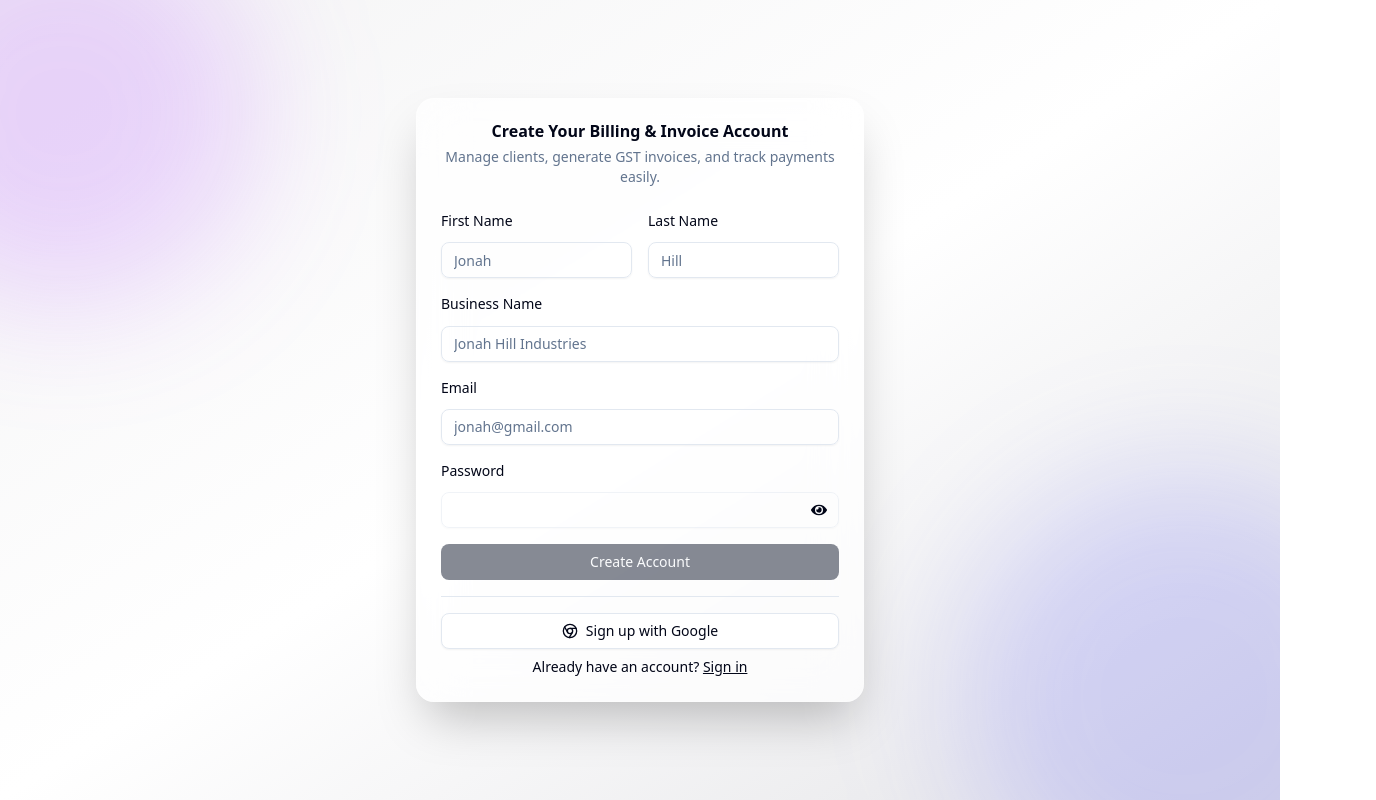
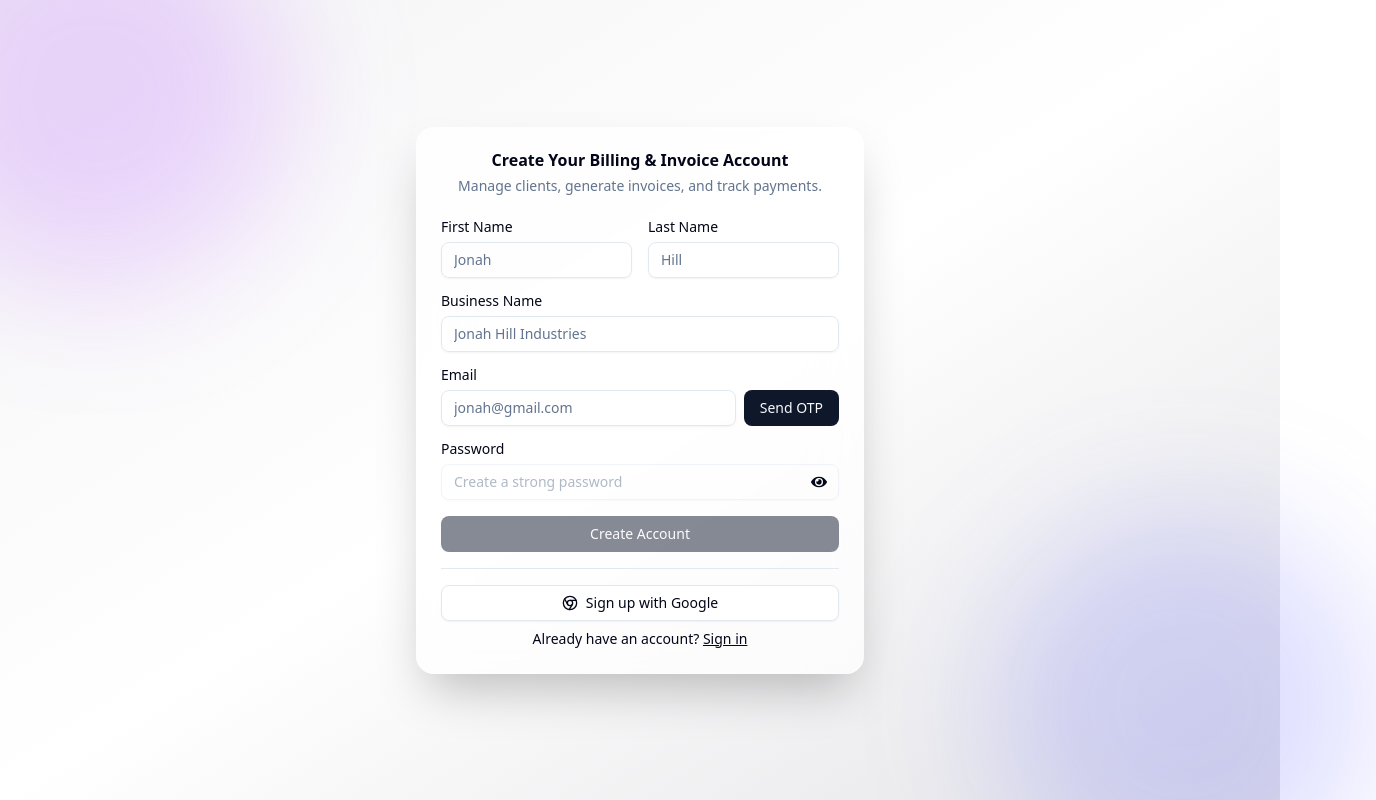
Before and after one commit to Vahid819/invoice-billing, a Next.js app: page /sign-up in a window 1280 px wide. Shown: the top 800 px of the page, 1376 px wide, since content can reach past the window. Built offline with nearby package versions, Linux system fonts and the light colour scheme.

Commit message:
signup issue

```diff
--- a/package.json
+++ b/package.json
@@ -22,6 +22,7 @@
     "mongoose": "^9.1.5",
     "next": "16.1.4",
     "next-themes": "^0.4.6",
+    "nodemailer": "^7.0.12",
     "react": "19.2.3",
     "react-dom": "19.2.3",
     "react-email": "^5.2.5",
--- a/src/app/(auth)/sign-up/page.js
+++ b/src/app/(auth)/sign-up/page.js
@@ -2,7 +2,9 @@
 
 import { useState } from "react"
 import Link from "next/link"
+import { useRouter } from "next/navigation"
 import { signupSchema } from "@/schemas/userSignupSchema"
+
 import {
   Card,
   CardHeader,
@@ -12,22 +14,20 @@ import {
 } from "@/components/ui/card"
 import { Button } from "@/components/ui/button"
 import { Input } from "@/components/ui/input"
+import { Label } from "@/components/ui/label"
 import { Separator } from "@/components/ui/separator"
 import {
   InputOTP,
   InputOTPGroup,
   InputOTPSlot,
 } from "@/components/ui/input-otp"
+
 import { FaEye, FaEyeSlash } from "react-icons/fa"
 import { Chrome } from "lucide-react"
-import {
-  Field,
-  FieldContent,
-  FieldError,
-  FieldLabel,
-} from "@/components/ui/field"
 
 export default function SignupPage() {
+  const router = useRouter()
+
   const [showPassword, setShowPassword] = useState(false)
   const [otpSent, setOtpSent] = useState(false)
   const [otpVerified, setOtpVerified] = useState(false)
@@ -49,11 +49,17 @@ export default function SignupPage() {
     setForm({ ...form, [e.target.name]: e.target.value })
   }
 
-  // 🔹 SEND OTP
+  // SEND OTP
   const handleSendOtp = async () => {
+    if (!form.name || !form.email) {
+      setMessage("Please enter name and email first")
+      return
+    }
+
     setLoading(true)
     setMessage("")
 
+    try {
       const res = await fetch("/api/auth/send-otp", {
         method: "POST",
         headers: { "Content-Type": "application/json" },
@@ -64,7 +70,6 @@ export default function SignupPage() {
       })
 
       const data = await res.json()
-    setLoading(false)
 
       if (!res.ok) {
         setMessage(data.message || "Failed to send OTP")
@@ -73,13 +78,24 @@ export default function SignupPage() {
 
       setOtpSent(true)
       setMessage("OTP sent to your email")
+    } catch {
+      setMessage("Server error while sending OTP")
+    } finally {
+      setLoading(false)
+    }
   }
 
-  // 🔹 VERIFY OTP
+  // VERIFY OTP
   const handleVerifyOtp = async () => {
+    if (!form.otp) {
+      setMessage("Please enter OTP")
+      return
+    }
+
     setLoading(true)
     setMessage("")
 
+    try {
       const res = await fetch("/api/auth/verify-otp", {
         method: "POST",
         headers: { "Content-Type": "application/json" },
@@ -90,7 +106,6 @@ export default function SignupPage() {
       })
 
       const data = await res.json()
-    setLoading(false)
 
       if (!res.ok) {
         setMessage(data.message || "OTP verification failed")
@@ -98,15 +113,28 @@ export default function SignupPage() {
       }
 
       setOtpVerified(true)
-    setMessage("OTP verified successfully")
+      setMessage("OTP verified. Create your password.")
+    } catch {
+      setMessage("Server error during OTP verification")
+    } finally {
+      setLoading(false)
+    }
   }
 
-  // 🔹 FINAL SIGNUP
+  // FINAL SIGNUP
   const handleSubmit = async (e) => {
     e.preventDefault()
     setErrors({})
+    setMessage("")
 
-    const parsed = signupSchema.safeParse(form)
+    if (!otpVerified) {
+      setMessage("Please verify OTP first")
+      return
+    }
+
+    const { otp, ...payload } = form
+
+    const parsed = signupSchema.safeParse(payload)
     if (!parsed.success) {
       setErrors(parsed.error.flatten().fieldErrors)
       return
@@ -121,10 +149,11 @@ export default function SignupPage() {
       })
 
       const data = await res.json()
+
       if (!res.ok) {
         setErrors({ general: data.message })
       } else {
-        alert("Account created successfully 🎉")
+        router.push("/dashboard") // ✅ REDIRECT
       }
     } catch {
       setErrors({ general: "Server error" })
@@ -134,17 +163,17 @@ export default function SignupPage() {
   }
 
   return (
-    <div className="relative min-h-screen flex items-center justify-center px-4 bg-linear-to-br from-zinc-100 via-white to-zinc-200 dark:from-zinc-950 dark:via-zinc-900 dark:to-black overflow-hidden">
+    <div className="relative min-h-screen flex items-center justify-center px-4 bg-linear-to-br from-zinc-100 via-white to-zinc-200 dark:from-zinc-950 dark:via-zinc-900 dark:to-black">
 
-      {/* Cinematic lights */}
-      <div className="absolute top-[-10%] left-[-10%] w-96 h-96 bg-purple-500/20 rounded-full blur-3xl" />
-      <div className="absolute bottom-[-15%] right-[-10%] w-[28rem] h-[28rem] bg-indigo-500/20 rounded-full blur-3xl" />
+      {/* Light effects */}
+      <div className="absolute -top-24 -left-24 w-96 h-96 bg-purple-500/20 rounded-full blur-3xl" />
+      <div className="absolute -bottom-24 -right-24 w-96 h-96 bg-indigo-500/20 rounded-full blur-3xl" />
 
       <Card className="w-full max-w-md rounded-2xl bg-white/70 dark:bg-zinc-900/60 backdrop-blur-xl border border-white/20 dark:border-white/10 shadow-2xl">
         <CardHeader className="text-center">
           <CardTitle>Create Your Billing & Invoice Account</CardTitle>
           <CardDescription>
-            Manage clients, generate GST invoices, and track payments easily.
+            Manage clients, generate invoices, and track payments.
           </CardDescription>
         </CardHeader>
 
@@ -153,56 +182,64 @@ export default function SignupPage() {
 
             {/* Name */}
             <div className="grid grid-cols-2 gap-4">
-              <Field>
-                <FieldLabel>First Name</FieldLabel>
-                <FieldContent>
-                  <Input name="name" onChange={handleChange} placeholder="Jonah" />
-                </FieldContent>
-                <FieldError>{errors.name?.[0]}</FieldError>
-              </Field>
+              <div className="space-y-2">
+                <Label htmlFor="name">First Name</Label>
+                <Input
+                  id="name"
+                  name="name"
+                  placeholder="Jonah"
+                  onChange={handleChange}
+                />
+                {errors.name && <p className="text-sm text-red-500">{errors.name[0]}</p>}
+              </div>
 
-              <Field>
-                <FieldLabel>Last Name</FieldLabel>
-                <FieldContent>
-                  <Input name="lastName" onChange={handleChange} placeholder="Hill" />
-                </FieldContent>
-              </Field>
+              <div className="space-y-2">
+                <Label htmlFor="lastName">Last Name</Label>
+                <Input
+                  id="lastName"
+                  name="lastName"
+                  placeholder="Hill"
+                  onChange={handleChange}
+                />
+              </div>
             </div>
 
             {/* Business */}
-            <Field>
-              <FieldLabel>Business Name</FieldLabel>
-              <FieldContent>
-                <Input name="businessName" onChange={handleChange} placeholder="Jonah Hill Industries" />
-              </FieldContent>
-              <FieldError>{errors.businessName?.[0]}</FieldError>
-            </Field>
+            <div className="space-y-2">
+              <Label htmlFor="businessName">Business Name</Label>
+              <Input
+                id="businessName"
+                name="businessName"
+                placeholder="Jonah Hill Industries"
+                onChange={handleChange}
+              />
+            </div>
 
             {/* Email */}
-            <Field>
-              <FieldLabel>Email</FieldLabel>
-              <FieldContent className="flex gap-2">
+            <div className="space-y-2">
+              <Label htmlFor="email">Email</Label>
+              <div className="flex gap-2">
                 <Input
+                  id="email"
                   name="email"
                   type="email"
+                  placeholder="jonah@gmail.com"
                   onChange={handleChange}
-                  placeholder="jonah@gmail.com"
                   disabled={otpSent}
                 />
-                {form.email && !otpSent && (
+                {!otpSent && (
                   <Button type="button" onClick={handleSendOtp} disabled={loading}>
-                    {loading ? "Sending..." : "Send OTP"}
+                    Send OTP
                   </Button>
                 )}
-              </FieldContent>
-              <FieldError>{errors.email?.[0]}</FieldError>
-            </Field>
+              </div>
+            </div>
 
             {/* OTP */}
             {otpSent && (
-              <Field>
-                <FieldLabel>OTP</FieldLabel>
-                <FieldContent>
+              <>
+                <div className="space-y-2">
+                  <Label>OTP</Label>
                   <InputOTP
                     maxLength={6}
                     value={form.otp}
@@ -214,23 +251,25 @@ export default function SignupPage() {
                       ))}
                     </InputOTPGroup>
                   </InputOTP>
-                </FieldContent>
-              </Field>
-            )}
+                </div>
 
-            {otpSent && !otpVerified && (
+                {!otpVerified && (
                   <Button type="button" onClick={handleVerifyOtp} className="w-full">
                     Verify OTP
                   </Button>
                 )}
+              </>
+            )}
 
             {/* Password */}
-            <Field>
-              <FieldLabel>Password</FieldLabel>
-              <FieldContent className="relative">
+            <div className="space-y-2">
+              <Label htmlFor="password">Password</Label>
+              <div className="relative">
                 <Input
+                  id="password"
                   name="password"
                   type={showPassword ? "text" : "password"}
+                  placeholder="Create a strong password"
                   onChange={handleChange}
                   disabled={!otpVerified}
                 />
@@ -241,18 +280,18 @@ export default function SignupPage() {
                 >
                   {showPassword ? <FaEyeSlash /> : <FaEye />}
                 </button>
-              </FieldContent>
-              <FieldError>{errors.password?.[0]}</FieldError>
-            </Field>
+              </div>
+              {errors.password && (
+                <p className="text-sm text-red-500">{errors.password[0]}</p>
+              )}
+            </div>
 
             {message && (
-              <p className="text-sm text-center text-muted-foreground">
-                {message}
-              </p>
+              <p className="text-sm text-center text-muted-foreground">{message}</p>
             )}
 
             {errors.general && (
-              <p className="text-red-500 text-center">{errors.general}</p>
+              <p className="text-sm text-center text-red-500">{errors.general}</p>
             )}
 
             <Button
@@ -260,7 +299,7 @@ export default function SignupPage() {
               className="w-full"
               disabled={!otpVerified || loading}
             >
-              {loading ? "Creating..." : "Create Account"}
+              Create Account
             </Button>
           </form>
 
--- a/src/app/api/auth/signup/route.js
+++ b/src/app/api/auth/signup/route.js
@@ -1,56 +1,69 @@
-import connectDB from "@/lib/db"
-import User from "@/models/User"
-import { signupSchema } from "@/schemas/userSignupSchema"
+import { connectDB } from "@/lib/db"
+import User from "@/model/User"
 import bcrypt from "bcryptjs"
+import { SignJWT } from "jose"
+import { cookies } from "next/headers"
+
+const secret = new TextEncoder().encode(process.env.JWT_SECRET)
 
 export async function POST(req) {
   await connectDB()
   const body = await req.json()
 
-  console.log("Signup request body:", body)
+  const { name, lastName, businessName, email, password } = body
 
-  // 1️⃣ Validate input using Zod
-  const parsed = signupSchema.safeParse(body)
-  if (!parsed.success) {
+  // 1️⃣ FIND EXISTING USER (CREATED DURING OTP)
+  const user = await User.findOne({ email }).select("+password")
+
+  if (!user) {
     return Response.json(
-      { errors: parsed.error.flatten().fieldErrors },
+      { message: "Please verify OTP first" },
       { status: 400 }
     )
   }
 
-  const { name, lastName, businessName, email, password } = parsed.data
-
-  // 2️⃣ Find user created during OTP
-  const user = await User.findOne({ email })
-
-  if (!user) {
+  // 2️⃣ ENSURE OTP IS VERIFIED
+  if (!user.otpVerified) {
     return Response.json(
-      { message: "Please verify email first" },
-      { status: 404 }
+      { message: "OTP not verified" },
+      { status: 401 }
     )
   }
 
-  // 3️⃣ Check OTP verification
-  if (!user.otpVerified) {
-    return Response.json(
-      { message: "OTP not verified" },
-      { status: 403 }
-    )
-  }
-
-  // 4️⃣ Complete signup
+  // 3️⃣ UPDATE ALL REMAINING FIELDS ✅
   user.name = name
   user.lastName = lastName
   user.businessName = businessName
   user.password = await bcrypt.hash(password, 10)
   user.verified = true
+  user.isLogin = true
+  user.lastLogin = new Date()
 
-  // 5️⃣ Cleanup OTP fields
+  // OPTIONAL: cleanup OTP fields
   user.otpHash = null
   user.otpExpiresAt = null
   user.otpAttempts = 0
 
   await user.save()
 
-  return Response.json({ message: "Signup completed successfully" })
+  // 4️⃣ CREATE JWT (AUTO LOGIN)
+  const token = await new SignJWT({
+    userId: user._id.toString(),
+    email: user.email,
+  })
+    .setProtectedHeader({ alg: "HS256" })
+    .setExpirationTime("7d")
+    .sign(secret)
+
+  // 5️⃣ SET AUTH COOKIE
+  cookies().set("auth_token", token, {
+    httpOnly: true,
+    secure: process.env.NODE_ENV === "production",
+    sameSite: "strict",
+    path: "/",
+  })
+
+  return Response.json({
+    message: "Account created successfully",
+  })
 }
--- a/src/app/api/auth/verify-otp/route.js
+++ b/src/app/api/auth/verify-otp/route.js
@@ -1,6 +1,6 @@
 import bcrypt from "bcryptjs"
-import connectDB from "@/lib/db"
-import User from "@/models/User"
+import { connectDB } from "@/lib/db"
+import User from "@/model/User"
 
 export async function POST(req) {
   await connectDB()
--- a/src/lib/db.js
+++ b/src/lib/db.js
@@ -38,3 +38,5 @@ export const connectDB = async () => {
     throw error;
   }
 };
+
+export default connectDB;
```
Also changed, not shown: src/app/(Main)/dashboard/page.jsx (added, +11 -0 lines), src/app/api/auth/send-otp/route.js (+10 -10 lines), src/lib/mailers/gmail.js (added, +9 -0 lines), src/model/User.js (+8 -17 lines), src/app/(Main)/dashboard/layout.jsx (added), 1 other file (tests, documents, lock files or other folders). Lines whose indentation alone changed are shown as unchanged.
